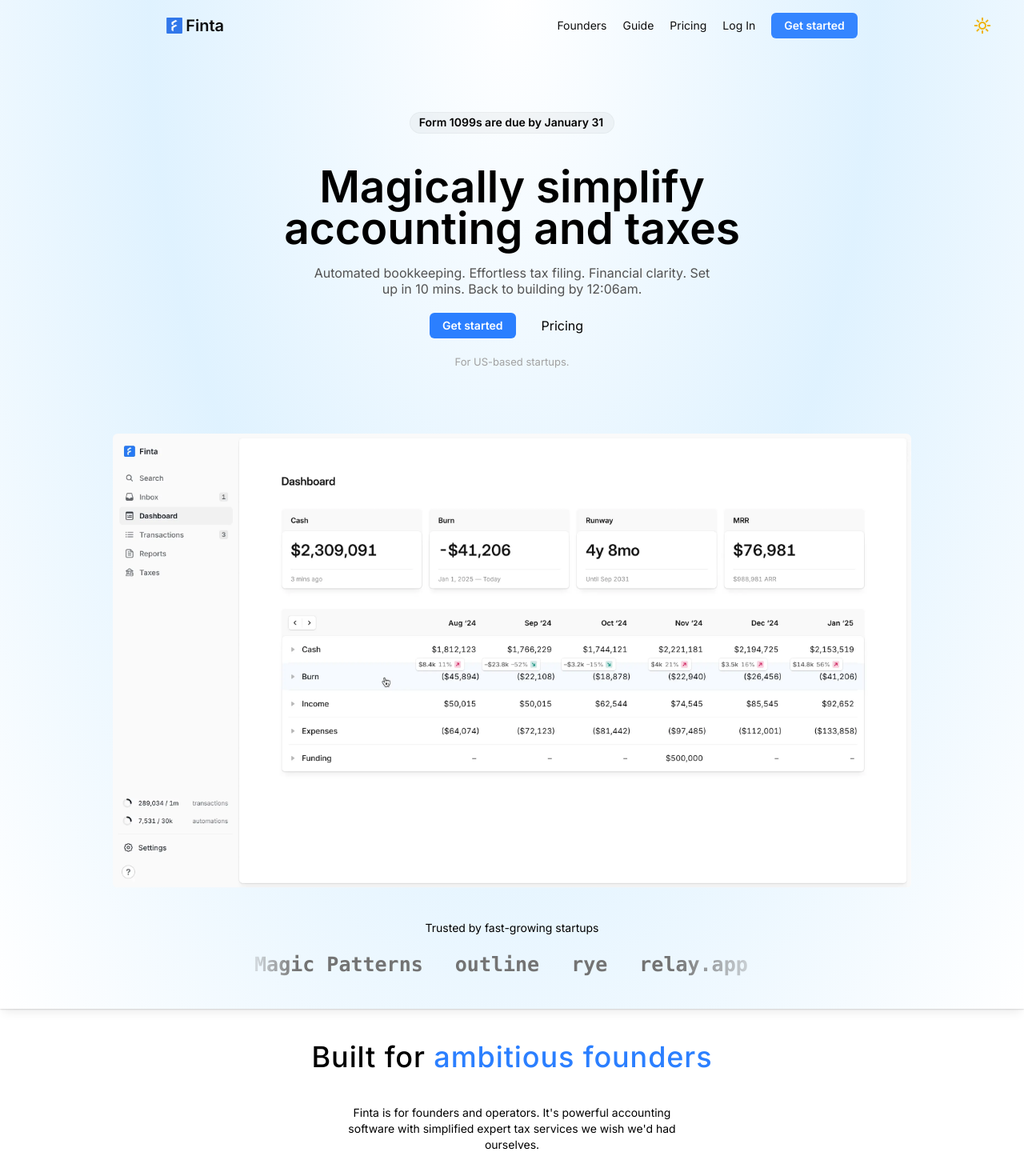
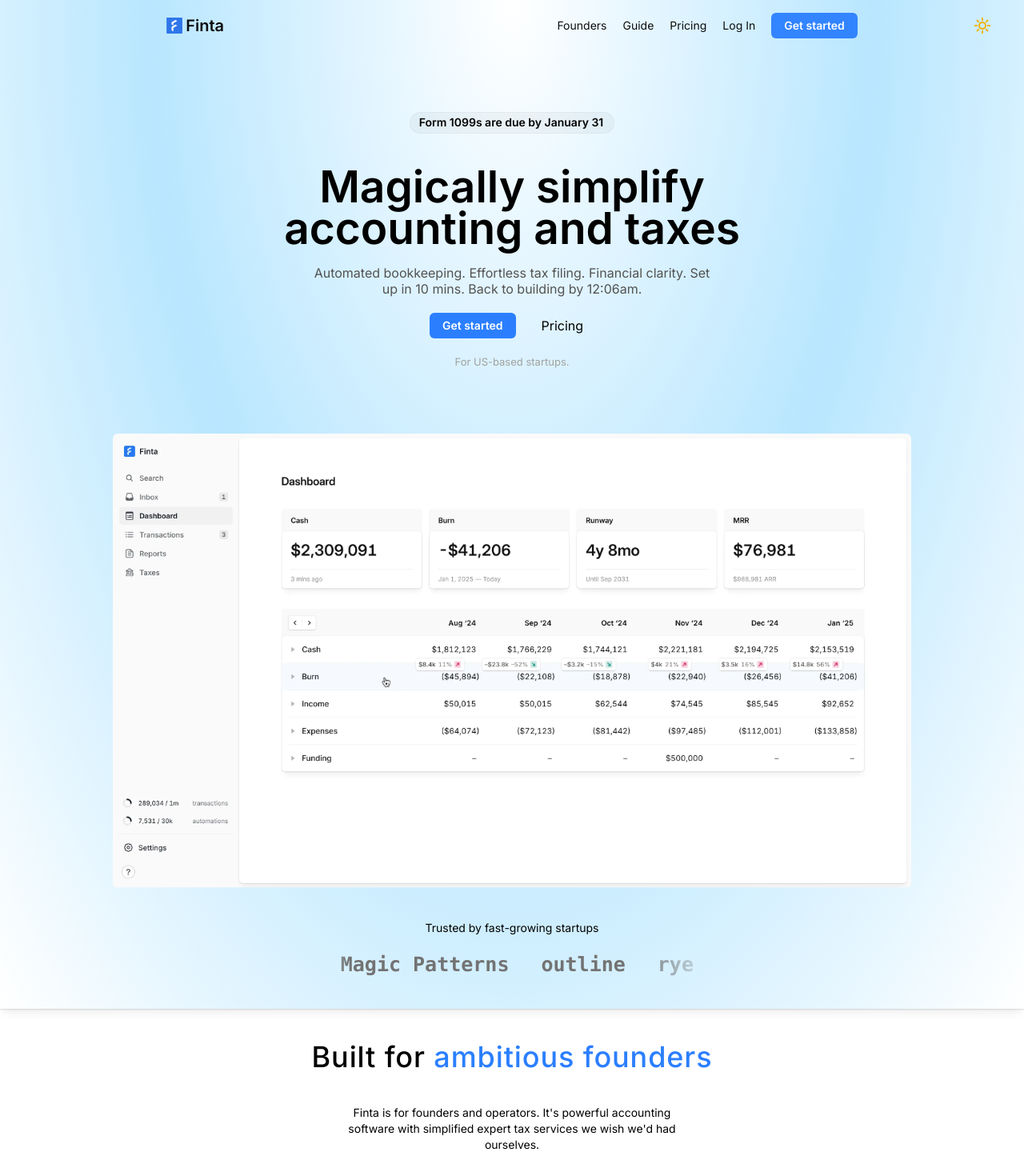
Before and after one commit to Evolver-3/newfintaupload, a React (Vite) app: page / in a window 1280 px wide. Shown: the top 1470 px of the page at 80% size. Built offline with nearby package versions, Linux system fonts and the light colour scheme; some icons are missing.

Commit message:
reponsiveness on small device fixed

```diff
--- a/src/finta/FrontPage/Body.jsx
+++ b/src/finta/FrontPage/Body.jsx
@@ -12,7 +12,7 @@
   return (
 
 
-    <div className='flex flex-col items-center justify-center gap-5 mx-auto max-w-7xl px-4 '>
+    <div className='flex flex-col items-center justify-center gap-5 mx-auto px-4 '>
 
       <div className='flex items-center rounded-full mt-35 mb-5 px-4 py-0.75 pr-1.75 pl-2.75  text-[14px] cursor-pointer gap-x-1.5 border border-black/3 bg-[rgba(30,31,37,0.04)] backdrop-blur-[2.5px] hover:bg-[rgba(30,31,37,0.08)] text-xs font-semibold dark:text-foreground'>
 
@@ -45,7 +45,7 @@
 
 
       <div className='mask-r-from-80% mask-l-from-90%  overflow-hidden relative'>
-      <motion.div className='flex w-max gap-10 text-[30px] font-semibold max-w-2xl'
+      <motion.div className='flex  gap-10 text-[30px] font-semibold max-w-lg'
       animate={{
         x:["0%","-50%"]
       }}
--- a/src/finta/FrontPage/Lay.jsx
+++ b/src/finta/FrontPage/Lay.jsx
@@ -7,7 +7,7 @@
 
   return (
 
-    <div className='relative bg-radial-[at_50%_0%] from-white via-sky-100 to-b-white dark:bg-radial-[at_50%_0%] dark:from-neutral-700 dark:via-gray-600 dark:to-black shadow-finta pb-10 min-w-xl'>
+    <div className='relative bg-radial-[at_50%_0%] from-white via-sky-200 to-b-white dark:bg-radial-[at_50%_0%] dark:from-neutral-700 dark:via-gray-600 dark:to-black shadow-finta pb-10 min-w-xl'>
 
        <Navbar/>
        <Body/>
```
Also changed, not shown: 1 other file (tests, documents, lock files or other folders).
